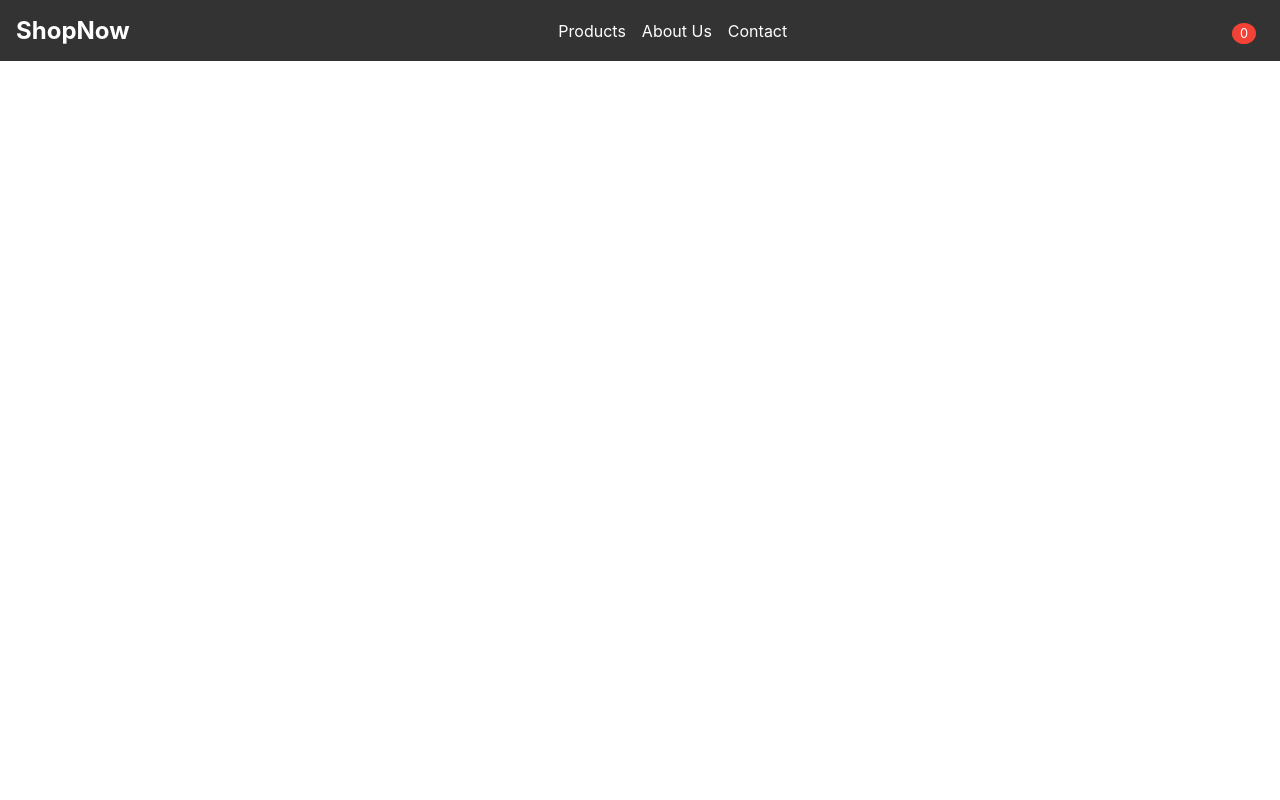
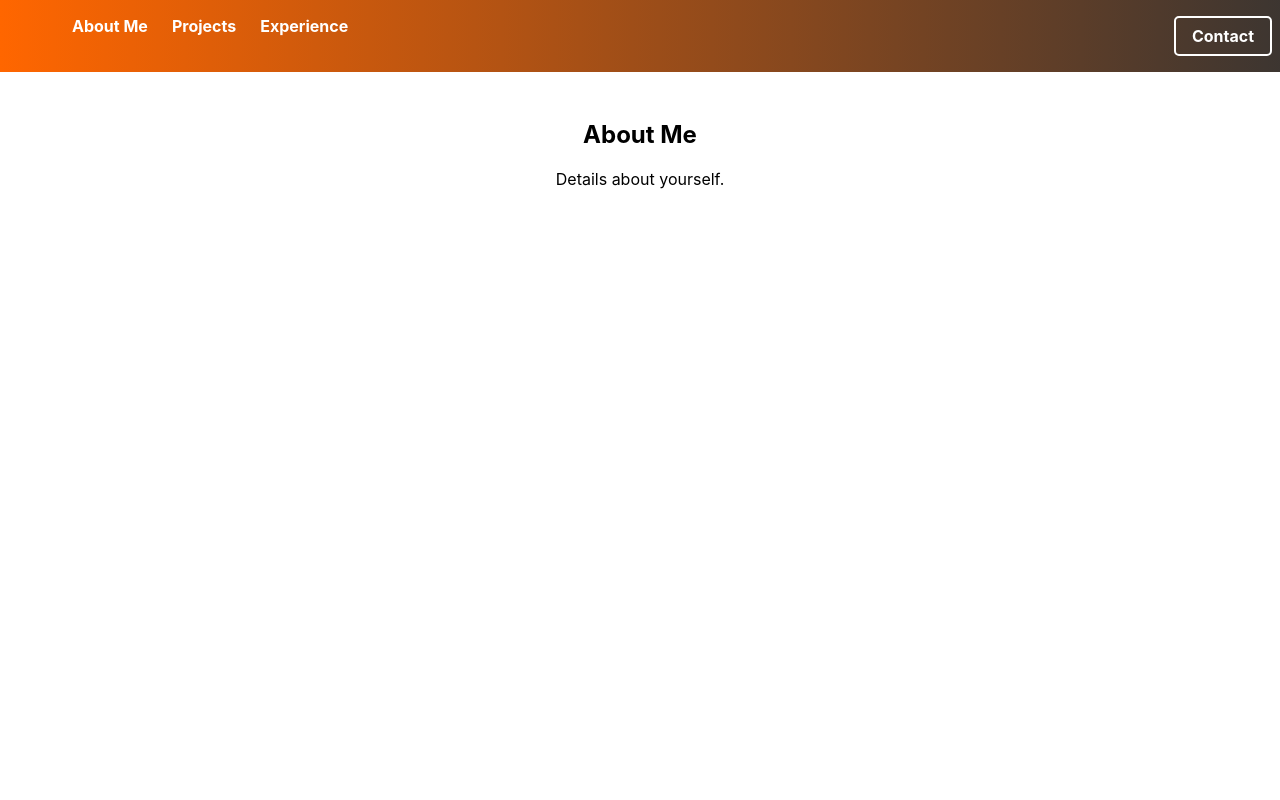
Before and after one commit to jdWilU/Personal-Portfolio, a React (Create React App) app: page / in a window 1280 px wide. Shown: the top 800 px of the page. Built offline with nearby package versions, Linux system fonts and the light colour scheme.

Commit message:
navbar page linking

```diff
--- a/src/App.js
+++ b/src/App.js
@@ -1,15 +1,28 @@
-import './App.css';
-import Navbar from './Navbar';
-
+import React from "react";
+import Navbar from "./Navbar";
+import "./App.css";
 
 function App() {
   return (
     <div className="App">
-      <Navbar>
-
-      </Navbar>
+      <Navbar />
+      <section id="about" style={{ padding: "100px 20px", height: "100vh" }}>
+        <h1>About Me</h1>
+        <p>Details about yourself.</p>
+      </section>
+      <section id="projects" style={{ padding: "100px 20px", height: "100vh" }}>
+        <h1>Projects</h1>
+        <p>Details about your projects.</p>
+      </section>
+      <section id="experience" style={{ padding: "100px 20px", height: "100vh" }}>
+        <h1>Experience</h1>
+        <p>Details about your experience.</p>
+      </section>
+      <section id="contact" style={{ padding: "100px 20px", height: "100vh" }}>
+        <h1>Contact</h1>
+        <p>Contact details.</p>
+      </section>
     </div>
-
   );
 }
 
--- a/src/Navbar.css
+++ b/src/Navbar.css
@@ -1,55 +1,55 @@
 .navbar {
+    background: linear-gradient(to right, #ff6600, #333333);
+    padding: 1rem 2rem;
     display: flex;
     justify-content: space-between;
     align-items: center;
-    background-color: #333;
-    color: #fff;
-    padding: 1rem;
+    position: fixed;
+    top: 0;
+    width: 100%;
+    z-index: 1000;
   }
 
-  .navbar-left .logo {
-    font-size: 1.5rem;
-    font-weight: bold;
-    color: #fff;
-    text-decoration: none;
+  .navbar-container {
+    display: flex;
+    justify-content: space-between;
+    width: 100%;
+    max-width: 1200px;
+    margin: 0 auto;
   }
 
-  .navbar-center .nav-links {
-    list-style-type: none;
+  .navbar-links {
+    list-style: none;
     display: flex;
+    gap: 1.5rem;
     margin: 0;
     padding: 0;
   }
 
-  .navbar-center .nav-links li {
-    margin-right: 1rem;
+  .navbar-links li a {
+    text-decoration: none;
+    color: white;
+    font-weight: bold;
+    font-size: 1rem;
+    transition: color 0.3s ease-in-out;
   }
 
-  .navbar-center .nav-links a {
-    color: #fff;
-    text-decoration: none;
+  .navbar-links li a:hover {
+    color: #00ffcc;
   }
 
-  .navbar-right {
-    display: flex;
-    align-items: center;
+  .navbar-contact {
+    text-decoration: none;
+    color: white;
+    font-weight: bold;
+    font-size: 1rem;
+    border: 2px solid white;
+    padding: 0.5rem 1rem;
+    border-radius: 5px;
+    transition: background 0.3s ease-in-out, color 0.3s ease-in-out;
   }
 
-  .navbar-right .cart-icon,
-  .navbar-right .user-icon {
-    color: #fff;
-    text-decoration: none;
-    margin-left: 1rem;
-    position: relative;
+  .navbar-contact:hover {
+    background: white;
+    color: #333333;
   }
-
-  .navbar-right .cart-count {
-    background-color: #f44336;
-    color: #fff;
-    border-radius: 50%;
-    padding: 0.2rem 0.5rem;
-    font-size: 0.8rem;
-    position: absolute;
-    top: -0.5rem;
-    right: -0.5rem;
-  }
--- a/src/Navbar.js
+++ b/src/Navbar.js
@@ -1,39 +1,19 @@
-import React from 'react';
-import './Navbar.css';
+import React from "react";
+import "./Navbar.css";
 
 const Navbar = () => {
   return (
-
-<nav className="navbar">
-  <div className="navbar-left">
-    <a href="/" className="logo">
-      ShopNow
-    </a>
-  </div>
-  <div className="navbar-center">
-    <ul className="nav-links">
-      <li>
-        <a href="/products">Products</a>
-      </li>
-      <li>
-        <a href="/about">About Us</a>
-      </li>
-      <li>
-        <a href="/contact">Contact</a>
-      </li>
-    </ul>
-  </div>
-  <div className="navbar-right">
-    <a href="/cart" className="cart-icon">
-      <i className="fas fa-shopping-cart"></i>
-      <span className="cart-count">0</span>
-    </a>
-    <a href="/account" className="user-icon">
-      <i className="fas fa-user"></i>
-    </a>
-  </div>
-</nav>
-);
+    <nav className="navbar">
+      <div className="navbar-container">
+        <ul className="navbar-links">
+          <li><a href="#about">About Me</a></li>
+          <li><a href="#projects">Projects</a></li>
+          <li><a href="#experience">Experience</a></li>
+        </ul>
+        <a href="#contact" className="navbar-contact">Contact</a>
+      </div>
+    </nav>
+  );
 };
 
 export default Navbar;
```
